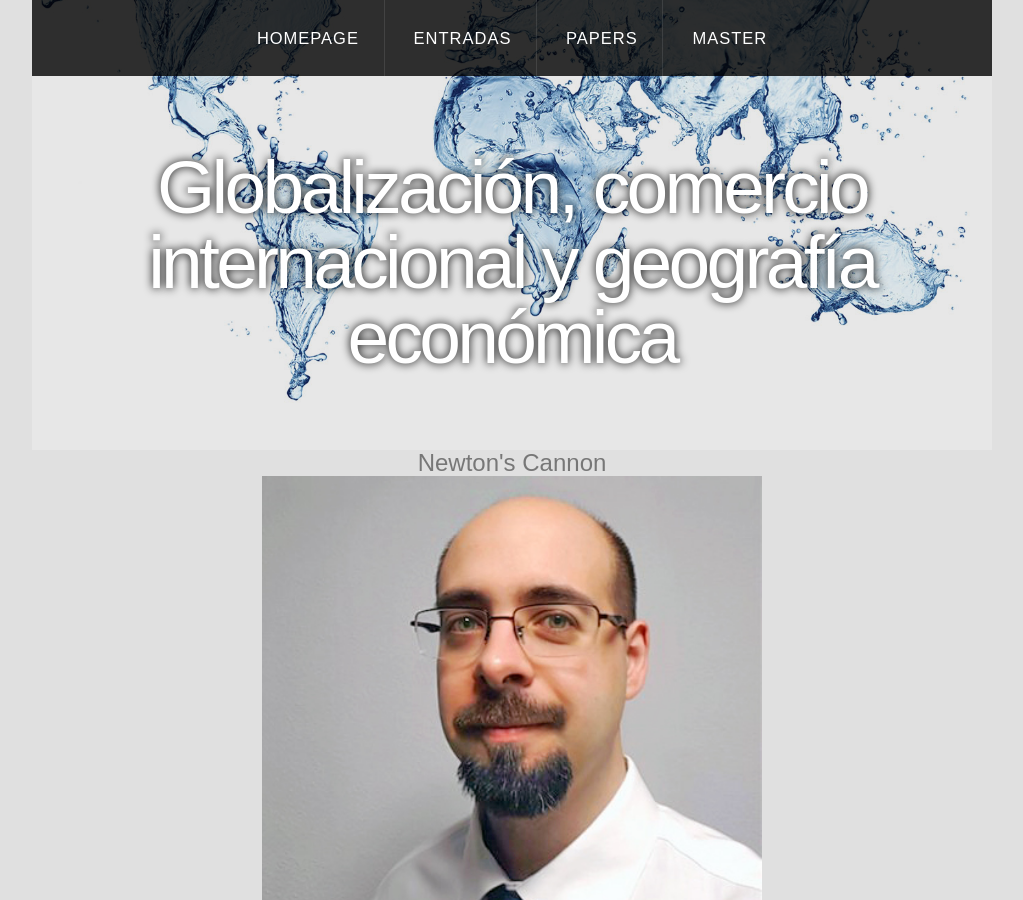
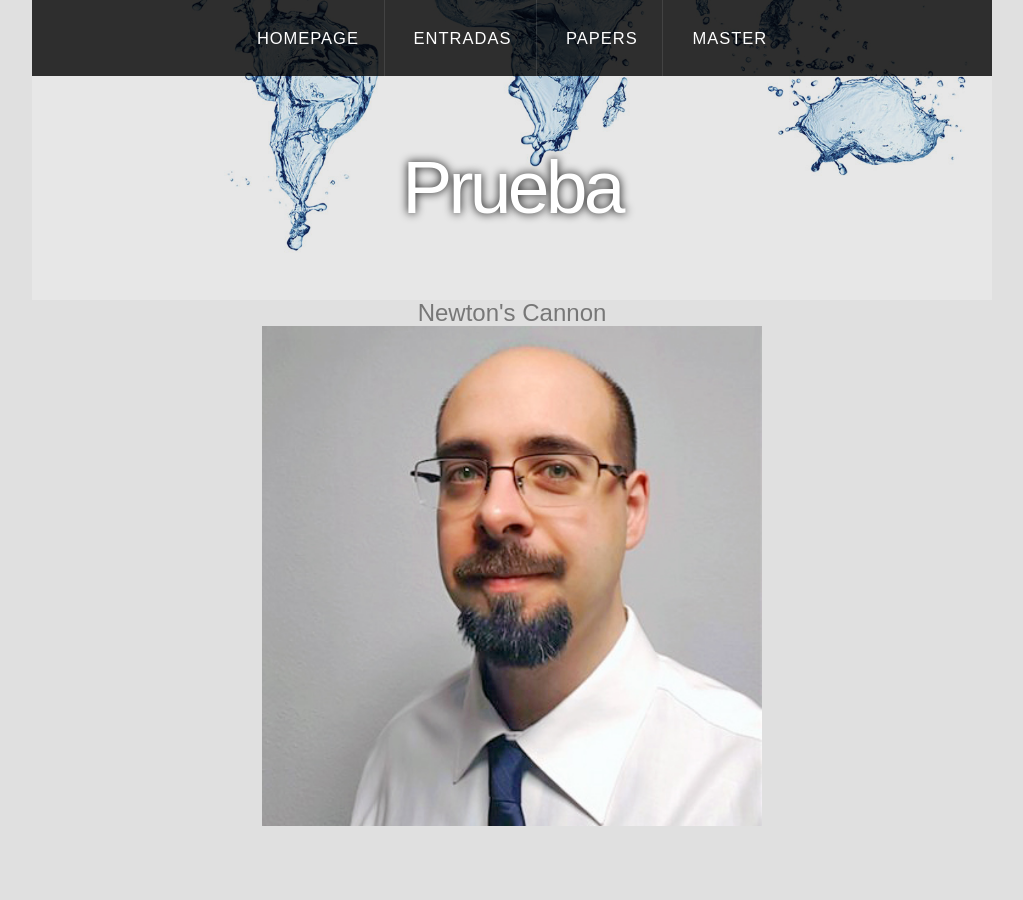
Before and after one commit to mpajovin/mpajovin.github.io, a Jekyll site: the page built from Master.html, in a window 1280 px wide and 900 px high. Shown: the whole window, without its empty margins (128-1151 px from the left). Built offline with Jekyll 4.4.1, drawn with Linux system fonts in a browser that asks for light colours; nearby versions of some CDN libraries.

Commit message:
Update default2.html

```diff
--- a/_layouts/default2.html
+++ b/_layouts/default2.html
@@ -32,7 +32,7 @@ Released for free under the Creative Commons Attribution 3.0 license (templated.
 
 			<!-- Logo -->
 			<div id="logo">
-				<h2><a href="#">Globalización, comercio internacional y geografía económica</a></h2>
+				<h2><a href="#">Prueba</a></h2>
 				<span class="tag"></span>
 			</div>
 		</div>
```
